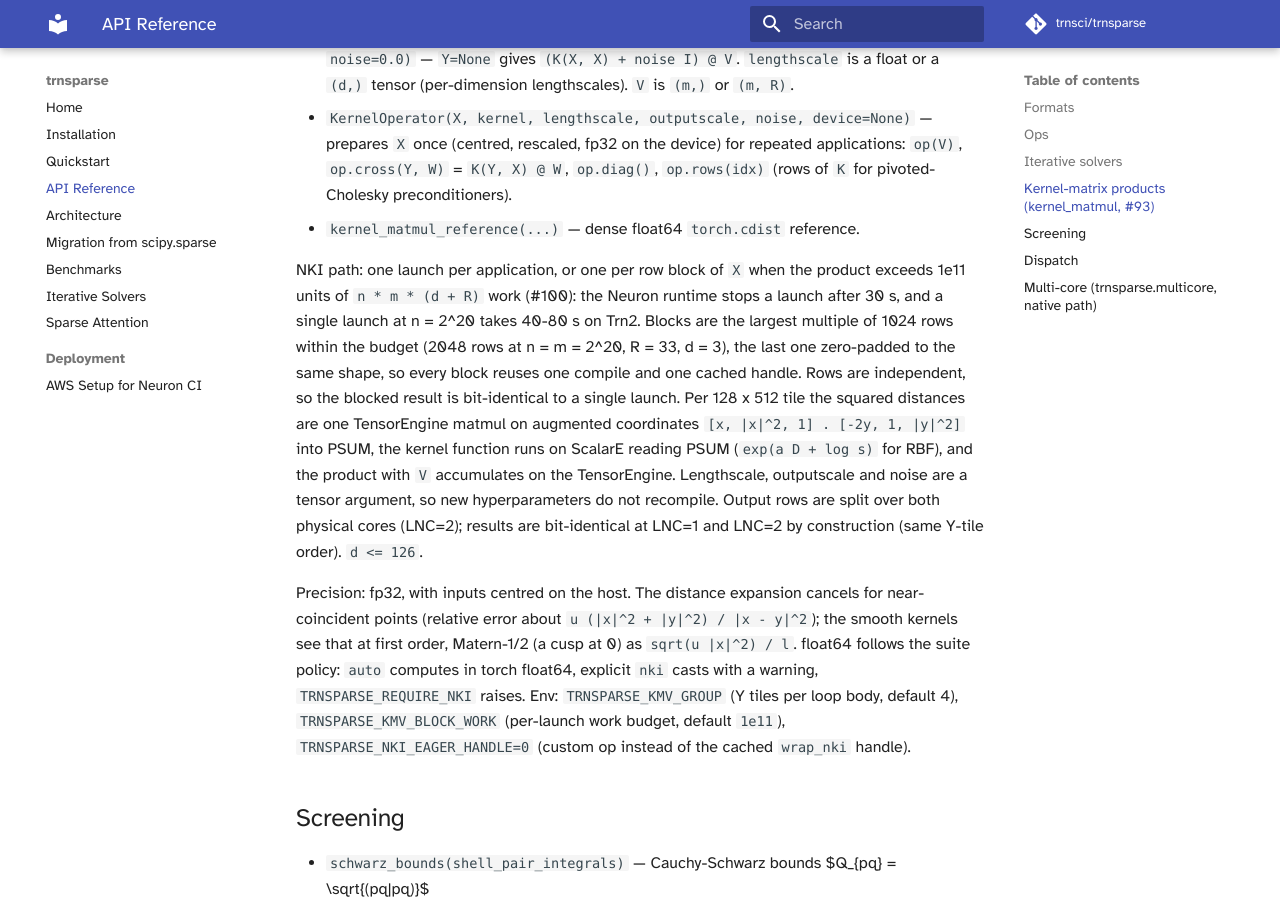
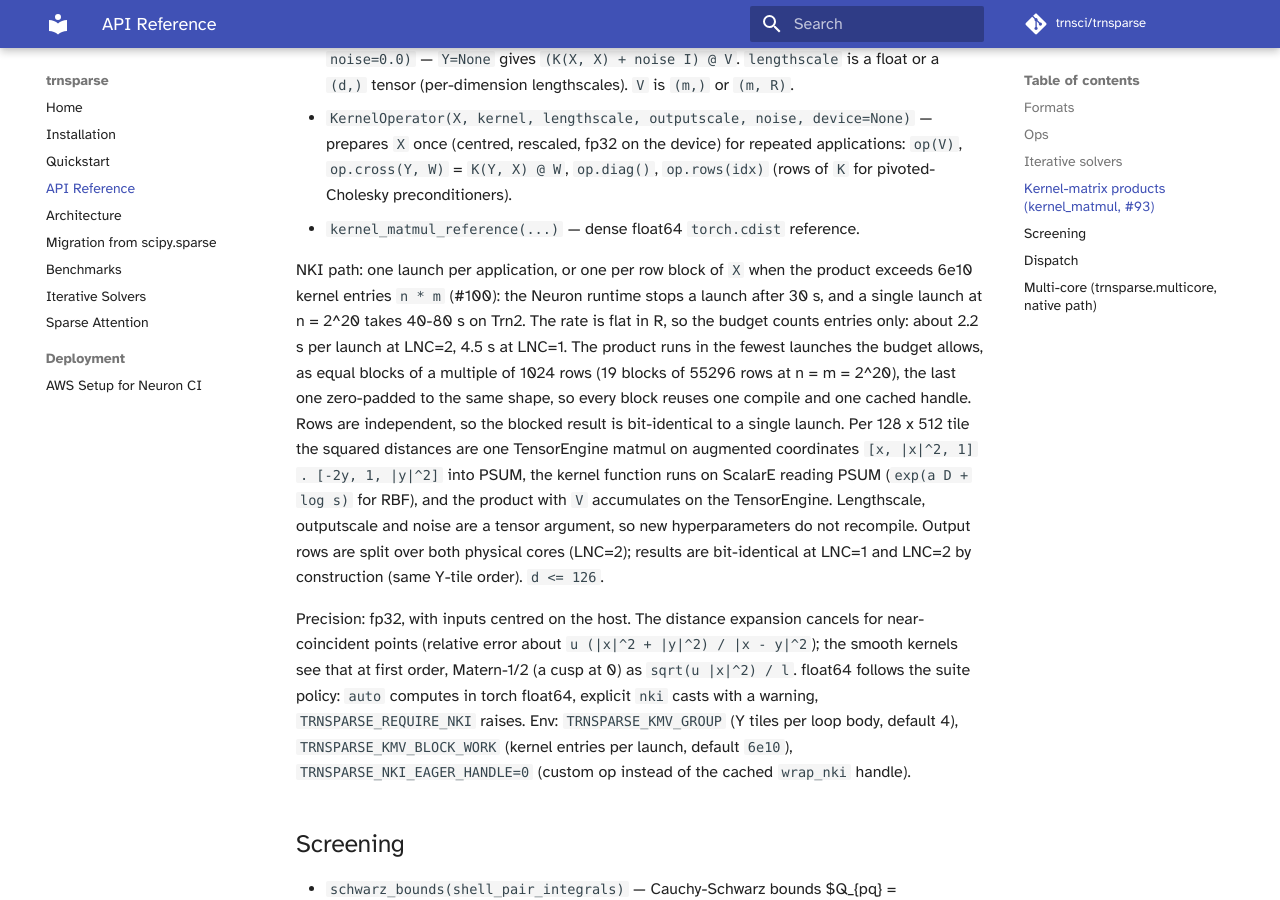
Before and after one commit to trnsci/trnsparse, an MkDocs documentation site: the page built from docs/api.md, in a window 1280 px wide and 900 px high, scrolled down 1538 px. Built offline with MkDocs 1.6.1 and Material for MkDocs 9.7.7, drawn with Linux system fonts in a browser that asks for light colours; some web fonts are replaced; comment, search, counter and statistics services are not loaded.

Commit message:
fix(kernel_matmul): budget row blocks on entries (6e10), balanced blocks (#100)
Device run on 2b15a29: bitwise at LNC=1/2, but 2x slower (78.7 s at
n = 2^20, LNC=2): ~75 ms fixed cost per launch over 512 launches. Lane B
measured throughput flat in R, so weighting by d + R undersized blocks
~36x. Budget is now rows * m <= 6e10 entries (~2.2 s/launch at LNC=2,
~4.5 s at LNC=1): n = m = 2^20 runs in 19 equal blocks of 55296 rows,
n = 524288 in 5 of 105472 (balanced, so padding < 1024 rows per block).
kmv_block_rows(n, m, work) drops d and R. CPU test asserts Y, V and
params are placed once and shared by every block launch.

```diff
--- a/docs/api.md
+++ b/docs/api.md
@@ -63,12 +63,14 @@ regression.
 - `kernel_matmul_reference(...)` — dense float64 `torch.cdist` reference.
 
 NKI path: one launch per application, or one per row block of `X` when the
-product exceeds 1e11 units of `n * m * (d + R)` work (#100): the Neuron
-runtime stops a launch after 30 s, and a single launch at n = 2^20 takes
-40-80 s on Trn2. Blocks are the largest multiple of 1024 rows within the
-budget (2048 rows at n = m = 2^20, R = 33, d = 3), the last one zero-padded
-to the same shape, so every block reuses one compile and one cached handle.
-Rows are independent, so the blocked result is bit-identical to a single
+product exceeds 6e10 kernel entries `n * m` (#100): the Neuron runtime
+stops a launch after 30 s, and a single launch at n = 2^20 takes 40-80 s on
+Trn2. The rate is flat in R, so the budget counts entries only: about 2.2 s
+per launch at LNC=2, 4.5 s at LNC=1. The product runs in the fewest
+launches the budget allows, as equal blocks of a multiple of 1024 rows (19
+blocks of 55296 rows at n = m = 2^20), the last one zero-padded to the same
+shape, so every block reuses one compile and one cached handle. Rows are
+independent, so the blocked result is bit-identical to a single
 launch. Per 128 x 512 tile the squared
 distances are one TensorEngine matmul on augmented coordinates
 `[x, |x|^2, 1] . [-2y, 1, |y|^2]` into PSUM, the kernel function runs on
@@ -84,8 +86,8 @@ cancels for near-coincident points (relative error about
 Matern-1/2 (a cusp at 0) as `sqrt(u |x|^2) / l`. float64 follows the suite
 policy: `auto` computes in torch float64, explicit `nki` casts with a
 warning, `TRNSPARSE_REQUIRE_NKI` raises. Env: `TRNSPARSE_KMV_GROUP` (Y tiles
-per loop body, default 4), `TRNSPARSE_KMV_BLOCK_WORK` (per-launch work
-budget, default `1e11`), `TRNSPARSE_NKI_EAGER_HANDLE=0` (custom op instead
+per loop body, default 4), `TRNSPARSE_KMV_BLOCK_WORK` (kernel entries
+per launch, default `6e10`), `TRNSPARSE_NKI_EAGER_HANDLE=0` (custom op instead
 of the cached `wrap_nki` handle).
 
 ## Screening
```
Also changed, not shown: CHANGELOG.md (+14 -10 lines), 5 other files.
